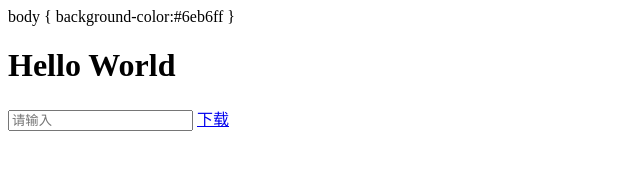
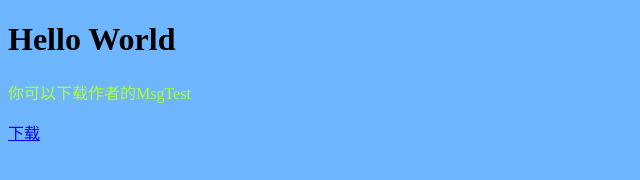
Before and after one commit to myhldh/myhldh.github.io, a plain HTML site: page index.html in a window 1280 px wide. Shown: the whole page, without its empty margins (0-640 px from the left). Drawn offline with Linux system fonts and the light colour scheme.

Commit message:
Initial Commit

```diff
--- a/index.html
+++ b/index.html
@@ -1,14 +1,20 @@
 <!DOCTYPE html>
 <html>
     <head>
-        body
-        {
-            background-color:#6eb6ff
-        }
+        <style>
+            body
+            {
+                background-color:#6eb6ff
+            }
+            .text
+            {
+                color:greenyellow
+            }
+        </style>
     </head>
     <body>
         <h1>Hello World</h1>
-        <input type="text" placeholder="请输入" name="hi">
+        <p class="text">你可以下载作者的MsgTest</p>
         <a href="/MsgTest.exe">下载</a>
     </body>
 </html>
```
